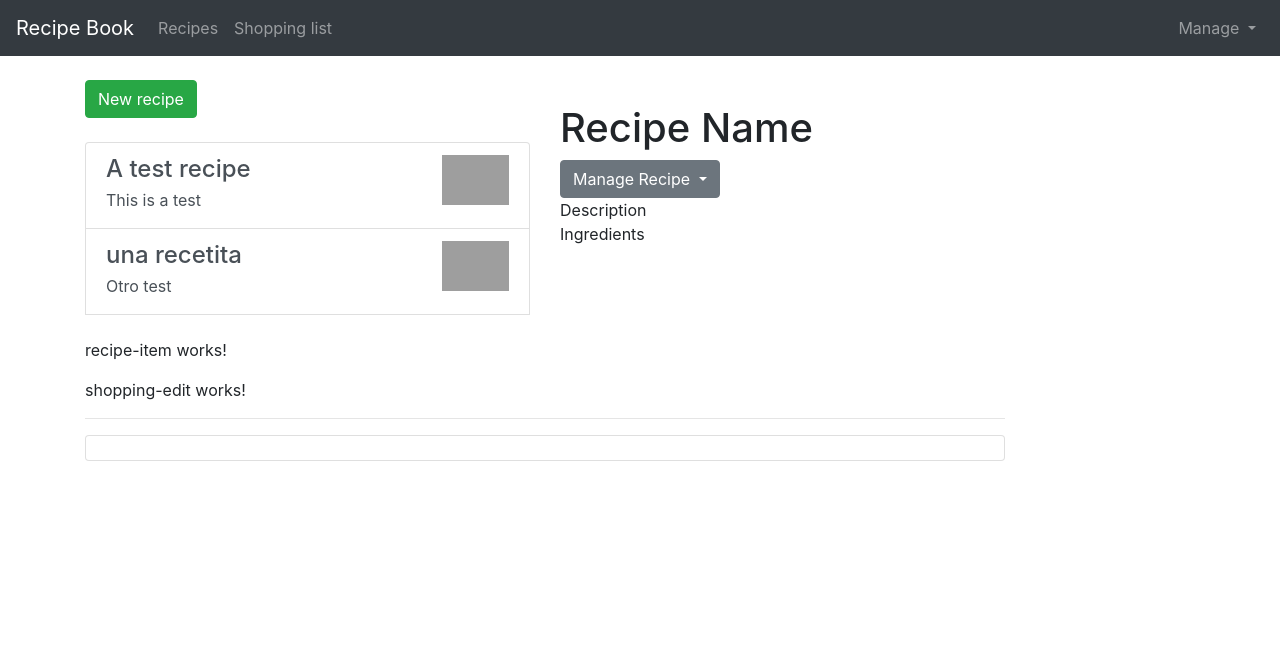
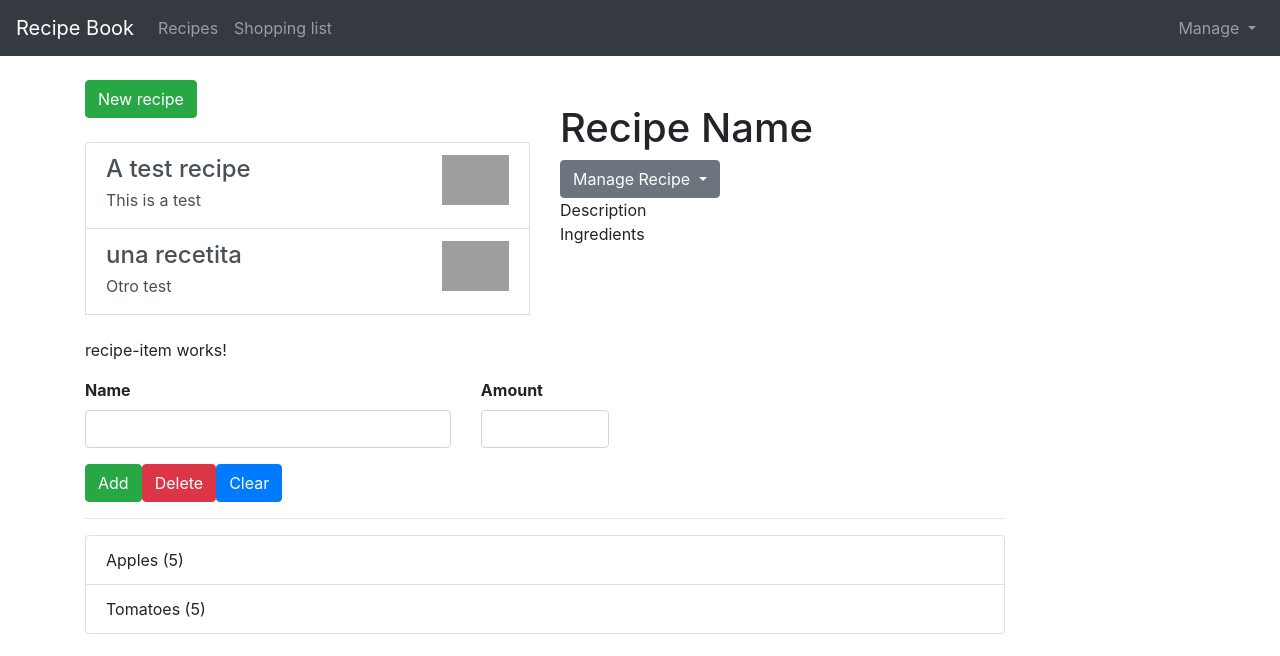
Before and after one commit to makadown/recipes, an Angular app: page / in a window 1280 px wide. Shown: the top 656 px of the page. Built offline with nearby package versions, Linux system fonts and the light colour scheme; grey boxes are pictures that could not be loaded.

Commit message:
Detallando cascaron de muestra y edicion de ingredientes

```diff
--- a/src/app/components/shopping-list/shopping-edit/shopping-edit.component.html
+++ b/src/app/components/shopping-list/shopping-edit/shopping-edit.component.html
@@ -1,3 +1,23 @@
-<p>
-  shopping-edit works!
-</p>
+<div class="row">
+  <div class="col-12">
+    <form>
+      <div class="row">
+        <div class="col-sm-5 form-group">
+            <label for="name"><b>Name</b></label>
+            <input type="text" id="name" class="form-control">
+        </div>
+        <div class="col-sm-2 form-group">
+          <label for="amount"><b>Amount</b></label>
+          <input type="number" id="amount" class="form-control">
+        </div>
+      </div>
+      <div class="row">
+        <div class="col-12">
+            <button class="btn btn-success" type="submit">Add</button>
+            <button class="btn btn-danger" type="submit">Delete</button>
+            <button class="btn btn-primary" type="submit">Clear</button>
+        </div>
+      </div>
+    </form>
+  </div>
+</div>
--- a/src/app/components/shopping-list/shopping-list.component.html
+++ b/src/app/components/shopping-list/shopping-list.component.html
@@ -3,7 +3,10 @@
     <app-shopping-edit></app-shopping-edit>
     <hr>
     <ul class="list-group">
-      <a class="list-group-item" style="cursor:pointer"></a>
+      <a class="list-group-item" style="cursor:pointer"
+         *ngFor="let ingrediente of ingredients"
+      >{{ingrediente.name}} ({{ingrediente.amount}})
+    </a>
     </ul>
   </div>
 </div>
--- a/src/app/components/shopping-list/shopping-list.component.ts
+++ b/src/app/components/shopping-list/shopping-list.component.ts
@@ -1,4 +1,5 @@
 import { Component, OnInit } from '@angular/core';
+import {Ingredient} from '../../models/ingredient.model';
 
 @Component({
   selector: 'app-shopping-list',
@@ -6,7 +7,10 @@
   styleUrls: ['./shopping-list.component.css']
 })
 export class ShoppingListComponent implements OnInit {
-  ingredients : [];
+  ingredients : Ingredient[] = [
+    new Ingredient('Apples', 5),
+    new Ingredient('Tomatoes', 5),
+  ];
 
   constructor() { }
 
```
